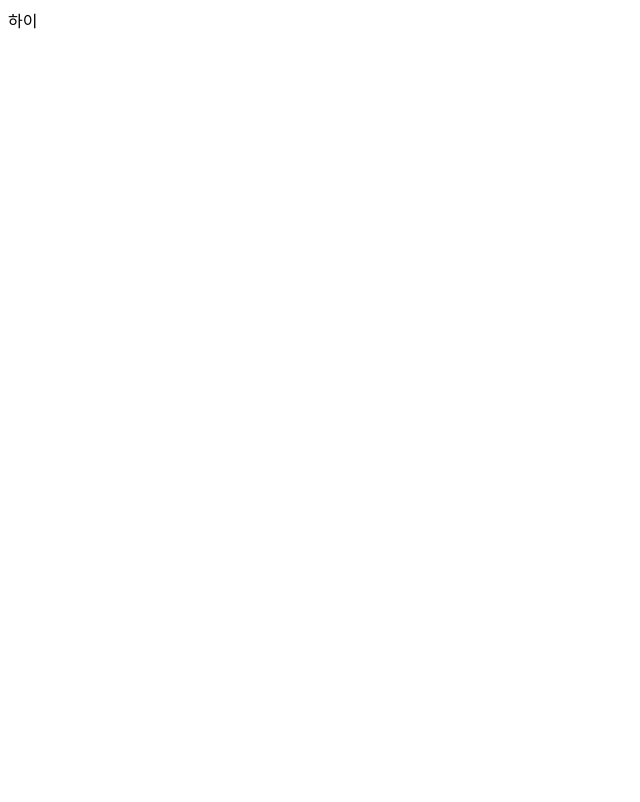
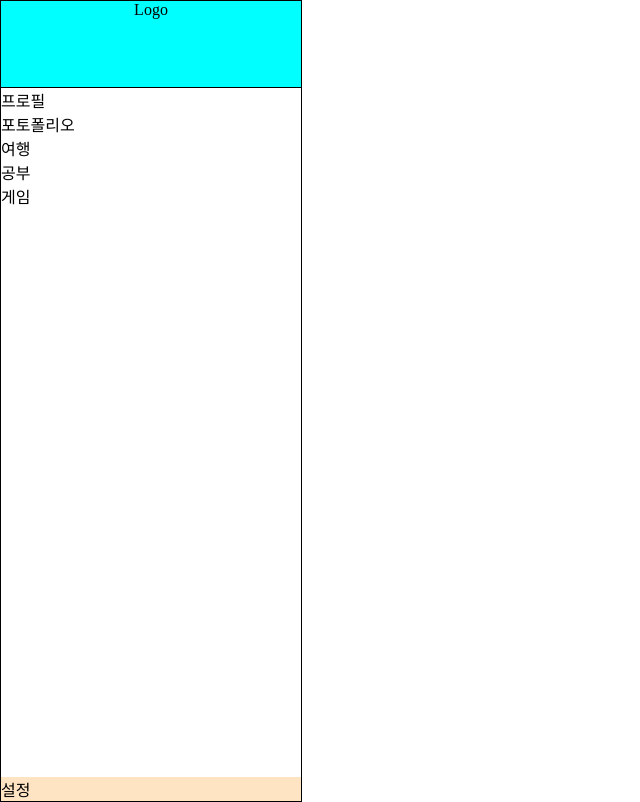
Before and after one commit to SeungHyun1207/Hyun_Web_Front, a React (Vite) app: page /main in a window 1280 px wide. Shown: the whole page, without its empty margins (0-640 px from the left). Built offline with nearby package versions, Linux system fonts and the light colour scheme.

Commit message:
feat : lnb작업중
feat : lnb작업중

```diff
--- a/package.json
+++ b/package.json
@@ -12,6 +12,7 @@
   "dependencies": {
     "react": "^18.3.1",
     "react-dom": "^18.3.1",
+    "react-router-dom": "^7.0.2",
     "styled-components": "^6.1.13"
   },
   "devDependencies": {
--- /dev/null
+++ b/src/apis/hooks/common/useClientLnb.ts
@@ -0,0 +1,63 @@
+/**
+ *  작성일 : 2024-12-12
+ *  작성자 : SH.K
+ *  내용 : 사용자 Lnb Hook
+ */
+
+import { useState } from "react";
+import { useNavigate } from "react-router-dom";
+
+export const menuList = [
+    {
+        menuNo: 1,
+        menuUrl: "Profile",
+        menuCode: "Profile",
+        menuName: "프로필",
+    },
+    {
+        menuNo: 2,
+        menuUrl: "PortFolio",
+        menuCode: "PortFolio",
+        menuName: "포토폴리오",
+
+    },
+    {
+        menuNo: 3,
+        menuUrl: "Trip",
+        menuCode: "Trip",
+        menuName: "여행",
+    },
+    {
+        menuNo: 4,
+        menuUrl: "Study",
+        menuCode: "Study",
+        menuName: "공부",
+    },
+    {
+        menuNo: 5,
+        menuCode: "game",
+        menuName: "게임",
+    },
+]
+
+const useClientLnb = () => {
+
+
+    const navigate = useNavigate();
+
+    const [toggleLnb, setToggleLnb] = useState<boolean>(false)
+
+
+    // 메뉴 클릭
+    const handleMenuItemClick = (menuUrl: string) => {
+        navigate(`/${menuUrl}`);
+    }
+
+    return {
+        // Handler
+        handleMenuItemClick
+    }
+
+}
+
+export default useClientLnb;
--- /dev/null
+++ b/src/styles/common/clinetLnb.scss
@@ -0,0 +1,36 @@
+.lnbWrap{
+    width: 300px;
+    border: 1px solid black;
+    display: flex;
+    flex-direction: column;
+    height: 100%;
+    overflow: hidden;
+
+    .headLineWrap{
+        position: sticky;
+        top: 0;
+        width: 100%;
+        height: 100px;
+        background-color: aqua;
+        border-bottom: 1px solid black;
+        .logoWrap{
+            display: flex;
+            justify-content: center;
+            align-content: center;
+        }
+    }
+    .bodyLineWrap{
+        overflow-y: auto;
+        width: 100%;
+        height: 100%;
+
+    }
+    .footerLineWrap{
+        position: sticky;
+        bottom: 0;
+        width: 100%;
+.settingWrap{
+    background-color: bisque;
+}
+    }
+}
--- a/src/styles/common/commonLayout.scss
+++ b/src/styles/common/commonLayout.scss
@@ -1,3 +1,11 @@
 body{
+    margin: 0;
     width: 100%
+
 }
+
+.mainWrap{
+    width: 100%;
+    height: 100vh;
+    // padding: 50px;
+}
--- a/src/styles/common/index.scss
+++ b/src/styles/common/index.scss
@@ -1,2 +1,4 @@
 @use "./commonLayout.scss" as client;
+@use "./clinetLnb.scss" as clientLnb;
 @use "./adminCommonLayout.scss" as admin;
+@use "./adminLnb.scss" as adminLnb;
--- a/src/views/client/clientMain.tsx
+++ b/src/views/client/clientMain.tsx
@@ -9,11 +9,9 @@ const ClientMain = () => {
 
 
     return (
-        <div className="mainWrap">
-            <div className="mainContent">
-                <h2>테스트</h2>
-            </div>
-        </div>
+        <>
+
+        </>
     )
 
 }
--- a/src/views/common/client/clientLnb.tsx
+++ b/src/views/common/client/clientLnb.tsx
@@ -4,10 +4,58 @@
  *  내용 : 사용자 Lnb;
  */
 
+import useClientLnb, { menuList } from "@/apis/hooks/common/useClientLnb";
 
 const ClientLnb = () => {
 
 
+    const {
+        // State
+        // SetState
+        // Handler
+        handleMenuItemClick
+    } = useClientLnb();
+
+    return (
+        <div className="lnbWrap">
+            <div className="headLineWrap">
+                {/* Logo */}
+                <div className="logoWrap">
+                    {/* <img src="" alt="Logo" /> */}
+                    <span>Logo</span>
+                </div>
+                {/* 프로필 */}
+                <div className="profileWrap">
+                    {/* <img src="" alt="Profile" /> */}
+                </div>
+                <div className="userInfoWrap">
+
+                </div>
+            </div>
+            <div className="bodyLineWrap">
+                <div className="menuWrap">
+                    <div className="menu">
+                        {menuList && menuList.map((item, index) => {
+                            return (
+                                // 추후 새로운 글이 7일 내  등록된다면 new 표시 생각해보기
+                                <div className="menuItem" key={index} onClick={() => {
+                                    handleMenuItemClick(item.menuCode);
+                                }}>
+                                    {/* <img alt="menuImage" /> */}
+                                    <span>{item.menuName}</span>
+                                </div>
+                            )
+                        })}
+                    </div>
+                </div>
+            </div>
+            <div className="footerLineWrap">
+                <div className="settingWrap">
+                    <span>설정</span>
+                </div>
+            </div>
+        </div>
+    )
 
 }
 
--- a/src/views/common/client/commonLayout.tsx
+++ b/src/views/common/client/commonLayout.tsx
@@ -4,14 +4,14 @@
  *  내용 : 사용자 공통 레이아웃
  */
 
+import ClientLnb from "./clientLnb";
+
 const CommonLayout = () => {
 
 
     return (
         <div className="mainWrap">
-            <div>
-                하이
-            </div>
+            <ClientLnb />
         </div>
     )
 }
```
Also changed, not shown: src/styles/common/adminLnb.scss (added), 1 other file (tests, documents, lock files or other folders).
